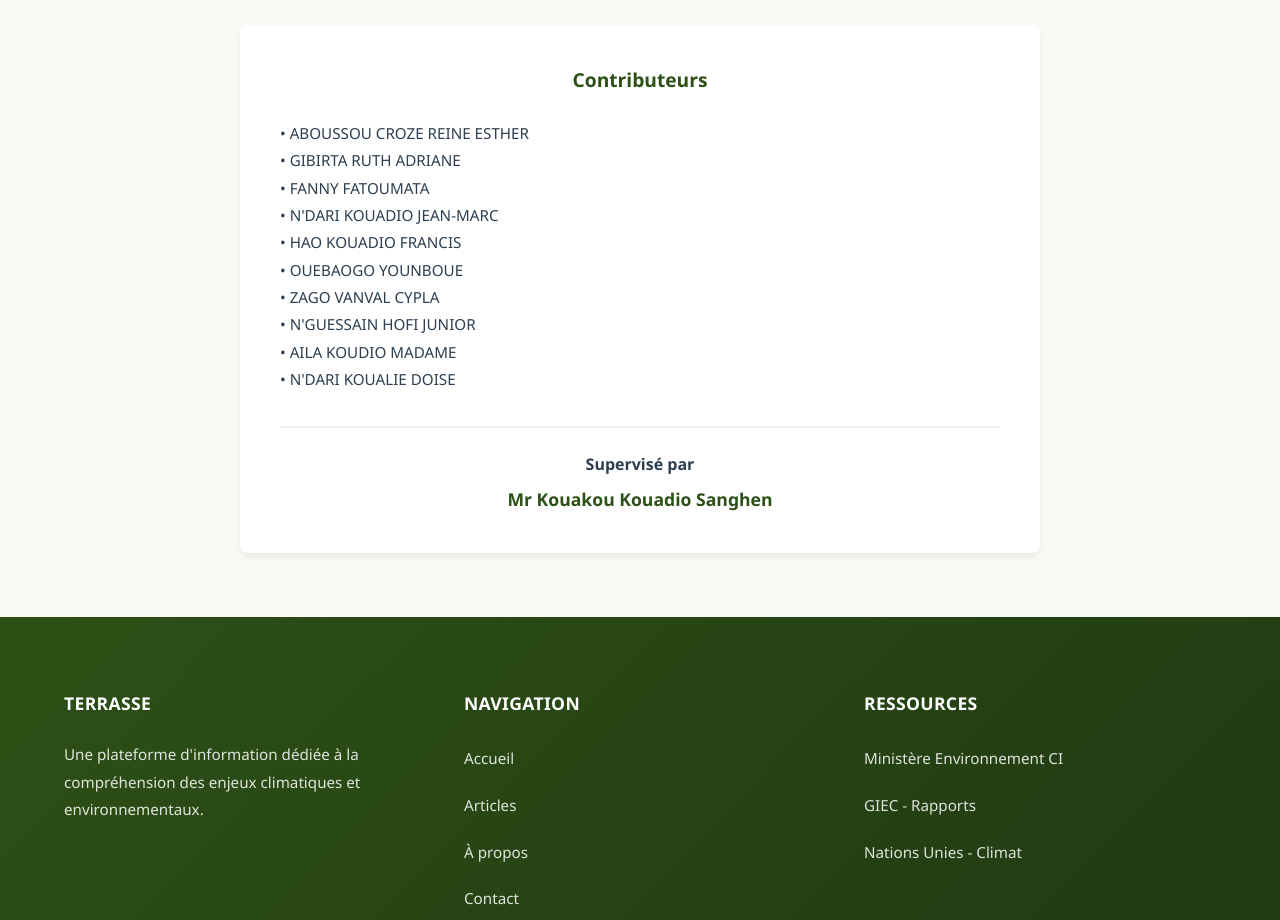
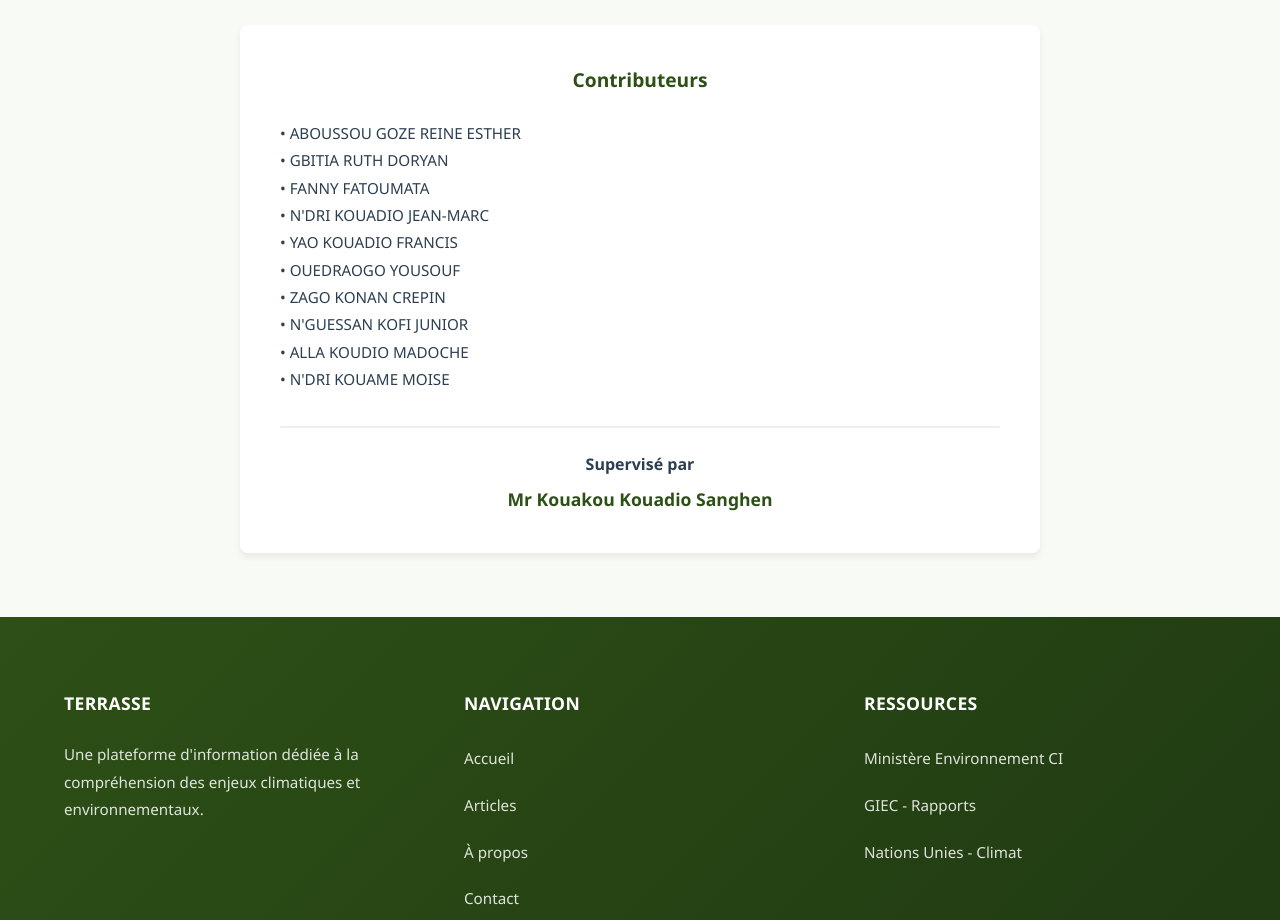
Before and after one commit to DevJ-58/Terasse, a plain HTML site: page index.html in a window 1280 px wide. Shown: the part 2880-3800 px from the top of the page. Drawn offline with Linux system fonts and the light colour scheme.

Commit message:
ajout des noms

```diff
--- a/index.html
+++ b/index.html
@@ -109,7 +109,7 @@
         <div style="max-width: 800px; margin: 0 auto; background: white; padding: 2.5rem; border-radius: 8px; box-shadow: 0 4px 6px rgba(45, 80, 22, 0.08);">
             <h3 style="color: #2d5016; margin-bottom: 1.5rem; font-weight: 600; text-align: center; font-size: 1.2rem;">Contributeurs</h3>
             <div style="columns: 2; gap: 2rem; margin-bottom: 2rem;">
-                <p style="color: #2c3e50; line-height: 1.8; break-inside: avoid; font-size: 0.95rem;">• ABOUSSOU CROZE REINE ESTHER<br>• GIBIRTA RUTH ADRIANE<br>• FANNY FATOUMATA<br>• N'DARI KOUADIO JEAN-MARC<br>• HAO KOUADIO FRANCIS<br>• OUEBAOGO YOUNBOUE<br>• ZAGO VANVAL CYPLA<br>• N'GUESSAIN HOFI JUNIOR<br>• AILA KOUDIO MADAME<br>• N'DARI KOUALIE DOISE</p>
+                <p style="color: #2c3e50; line-height: 1.8; break-inside: avoid; font-size: 0.95rem;">• ABOUSSOU GOZE REINE ESTHER <br>• GBITIA RUTH DORYAN<br>• FANNY FATOUMATA<br>• N'DRI KOUADIO JEAN-MARC<br>• YAO KOUADIO FRANCIS<br>• OUEDRAOGO YOUSOUF<br>• ZAGO KONAN CREPIN<br>• N'GUESSAN KOFI JUNIOR<br>• ALLA KOUDIO MADOCHE<br>• N'DRI KOUAME MOISE</p>
             </div>
             <div style="border-top: 2px solid #ecf0e9; padding-top: 1.5rem;">
                 <p style="color: #2c3e50; font-weight: 600; text-align: center; font-size: 1rem; margin: 0;">Supervisé par</p>
```
